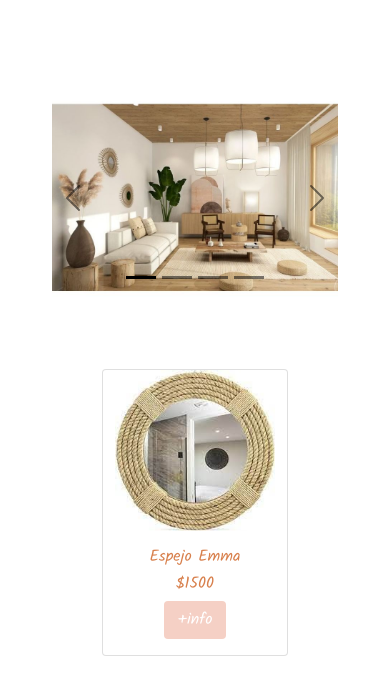
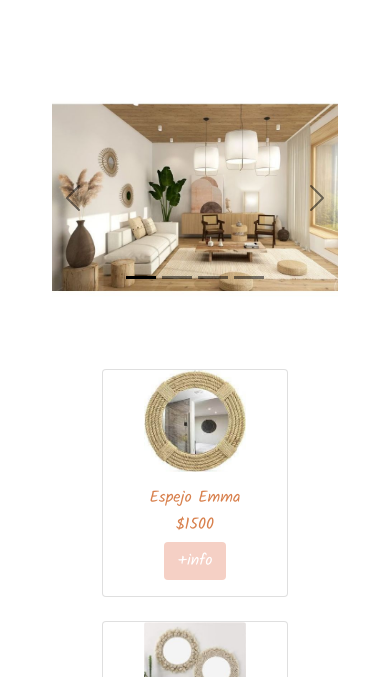
Before and after one commit to yamilapandolfini/proyectofinal, a website: page index.html in a window 390 px wide. Shown: the part 132-809 px from the top of the page. Drawn offline with nearby package versions, Linux system fonts and the light colour scheme.

Commit message:
ultimos detalless

```diff
--- a/scss/_media.scss
+++ b/scss/_media.scss
@@ -9,7 +9,7 @@
     }
 
     .card img{
-        width: 10rem;
+        width: 55%;
         margin: 0 auto;
     }
     .recomendadoimg img{
--- a/scss/_productos.scss
+++ b/scss/_productos.scss
@@ -20,7 +20,7 @@
 }
 
 .card img{
-    width: 9rem;
+    width: 55%;
     margin: 0 auto;
     transition: all 1s;
 }
```
Also changed, not shown: css/style.css.
